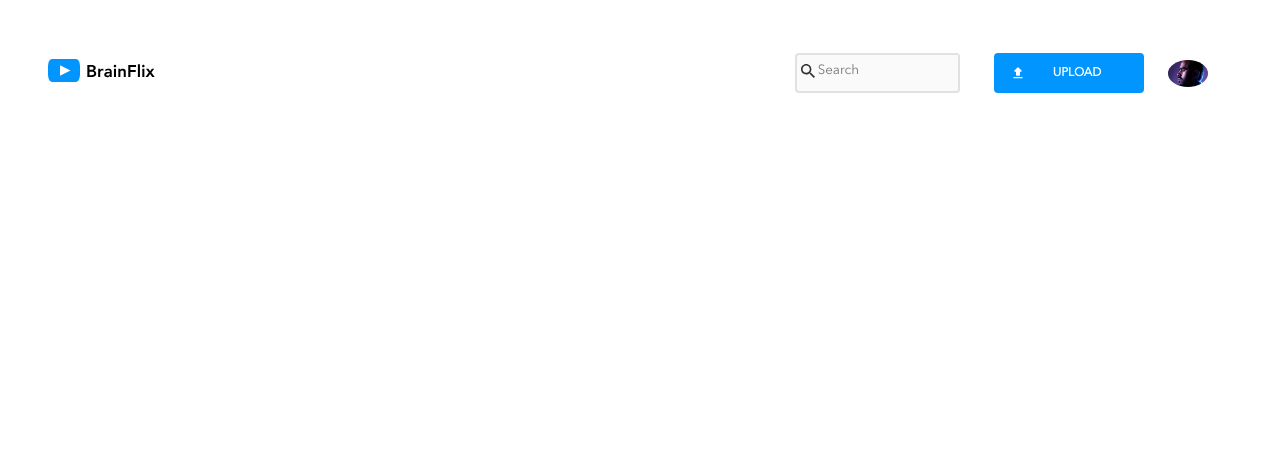
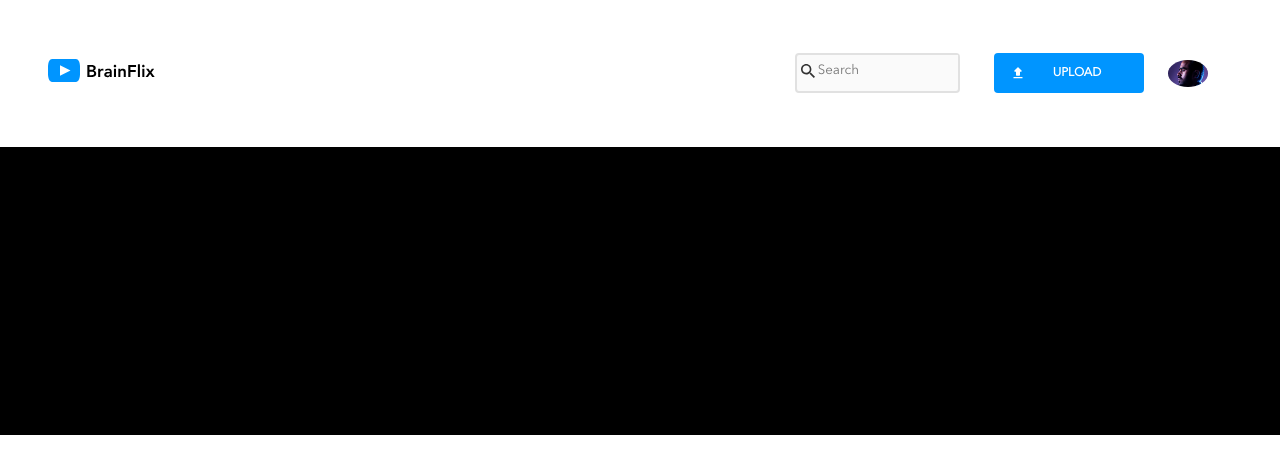
Before and after one commit to ArmandoMandyFernandez/armando-fernandez-brainflix, a React (Create React App) app: page / in a window 1280 px wide. Shown: the top 474 px of the page. Built offline with nearby package versions, Linux system fonts and the light colour scheme.

Commit message:
set up main components

```diff
--- a/src/App.js
+++ b/src/App.js
@@ -1,10 +1,12 @@
 import './App.css';
 import Header from './components/Header/Header';
+import Main from './components/Main/Main'
 
 function App() {
   return (
     <div className="App">
       <Header />
+      <Main />
     </div>
   );
 }
--- /dev/null
+++ b/src/components/Hero/Hero.js
@@ -0,0 +1,11 @@
+import './Hero.scss'
+
+function Hero() {
+return (
+        <section className='videoHero'>
+
+        </section>
+
+    );
+}
+export default Hero;
--- /dev/null
+++ b/src/components/Hero/Hero.scss
@@ -0,0 +1,6 @@
+.videoHero{
+    background-color: black;
+    width: 100%;
+    height: 18rem;
+
+}
--- /dev/null
+++ b/src/components/Main/Main.js
@@ -0,0 +1,15 @@
+import "./Main.scss";
+import Hero from "../Hero/Hero";
+
+function Main(){
+    return(
+        <main className="main">
+            <Hero />
+
+        </main>
+    )
+
+}
+
+
+export default Main
--- /dev/null
+++ b/src/components/Main/Main.scss
@@ -0,0 +1,3 @@
+.main{
+
+}
```
